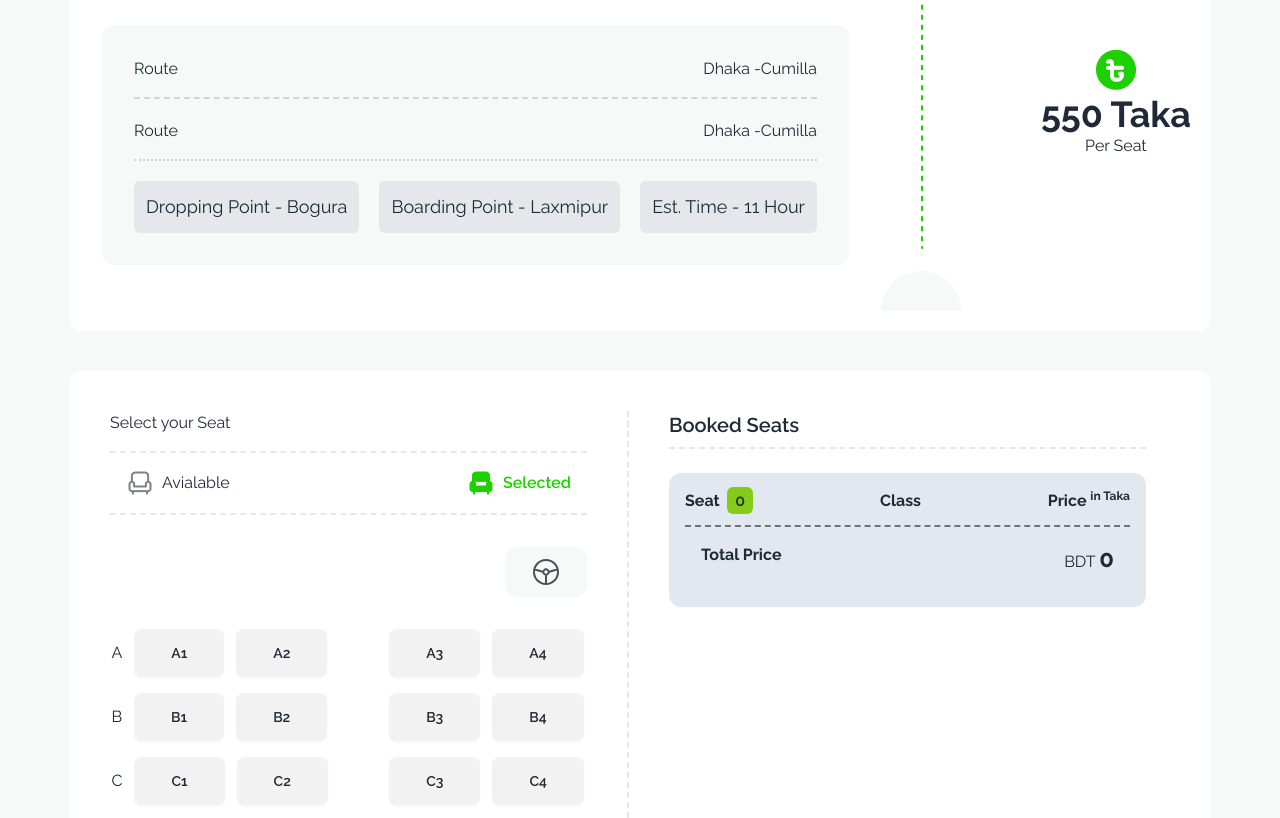
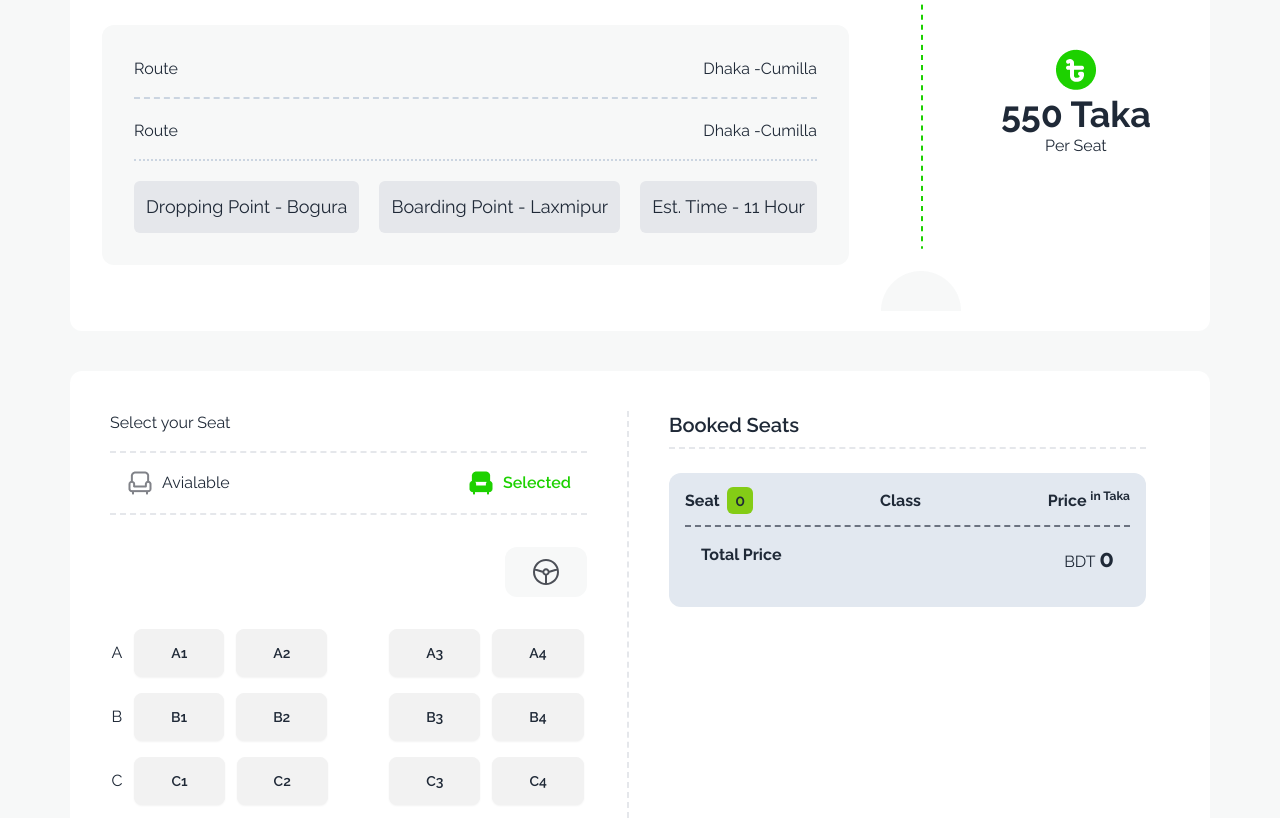
Before and after one commit to masarkerdev/ticket-booking-landing-page, a plain HTML site: page index.html in a window 1280 px wide. Shown: the part 1656-2474 px from the top of the page. Drawn offline with nearby package versions, Linux system fonts and the light colour scheme.

Commit message:
readd the responsive design

```diff
--- a/index.html
+++ b/index.html
@@ -197,7 +197,7 @@
                     </div>
 
                     <!-- right side -->
-                    <div class=" text-center flex flex-col justify-center items-center lg:pl-20 p">
+                    <div class=" text-center flex flex-col justify-center items-center lg:pl-10">
                         <img src="./images/fare.png" alt="" class="h-auto ">
                         <h2 class="lg:text-4xl text-2xl font-bold text-center">550 Taka</h2>
                         <h4>Per Seat</h4>
```
